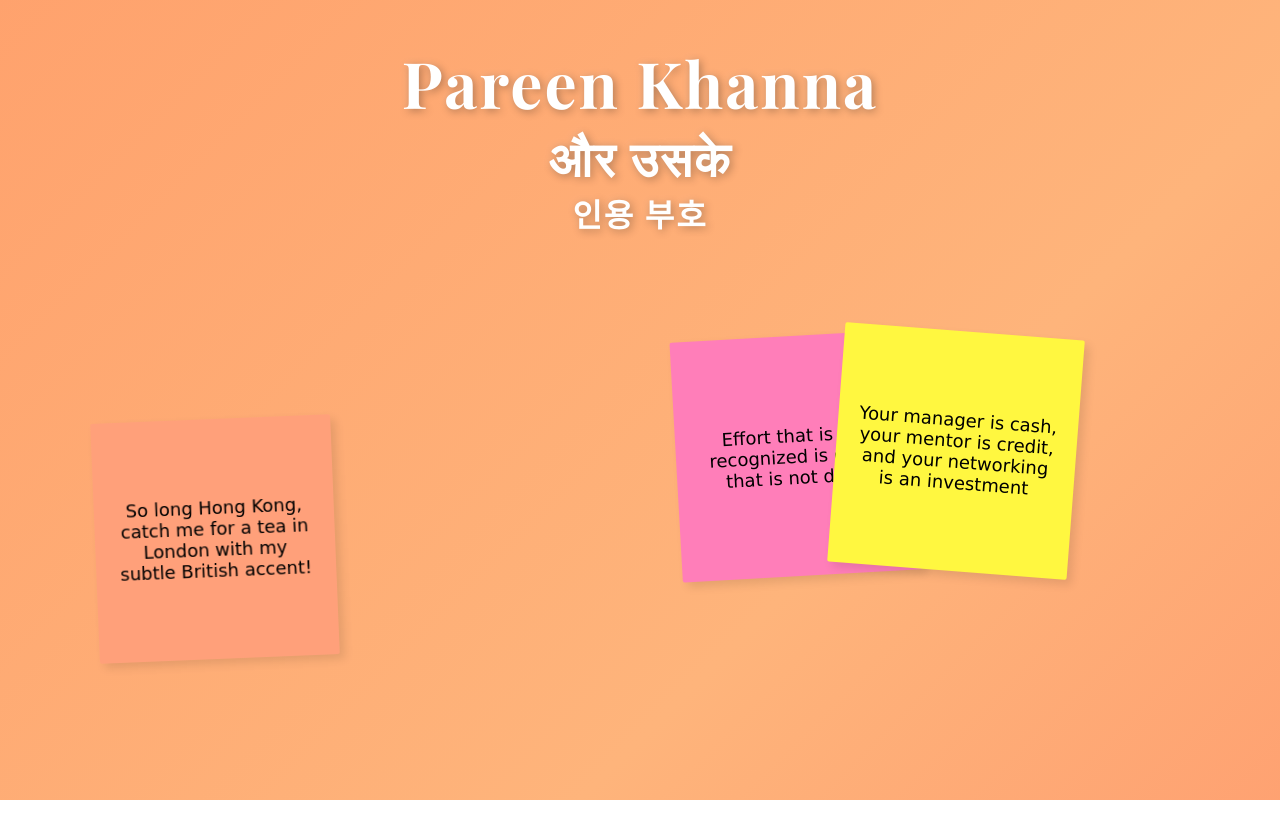
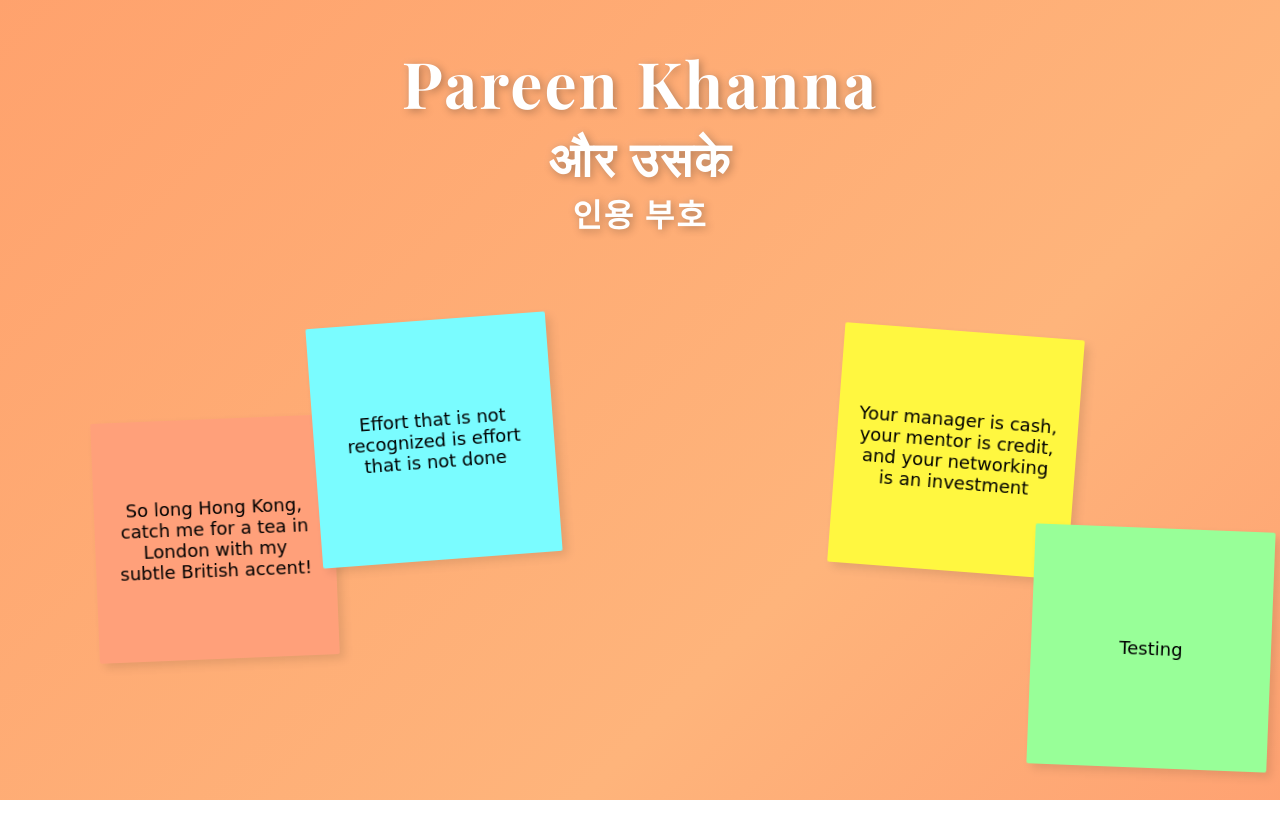
Before and after one commit to JavaIsGoat/StickyNoteQuotes, a React (Create React App) app: page / in a window 1280 px wide. Built offline with nearby package versions, Linux system fonts and the light colour scheme.

Commit message:
Update quotes.ts

```diff
--- a/src/quotes.ts
+++ b/src/quotes.ts
@@ -2,4 +2,5 @@ export const quotes = [
   "Your manager is cash, your mentor is credit, and your networking is an investment",
   "Effort that is not recognized is effort that is not done",
   "So long Hong Kong, catch me for a tea in London with my subtle British accent!",
+  "Testing"
 ];
```
